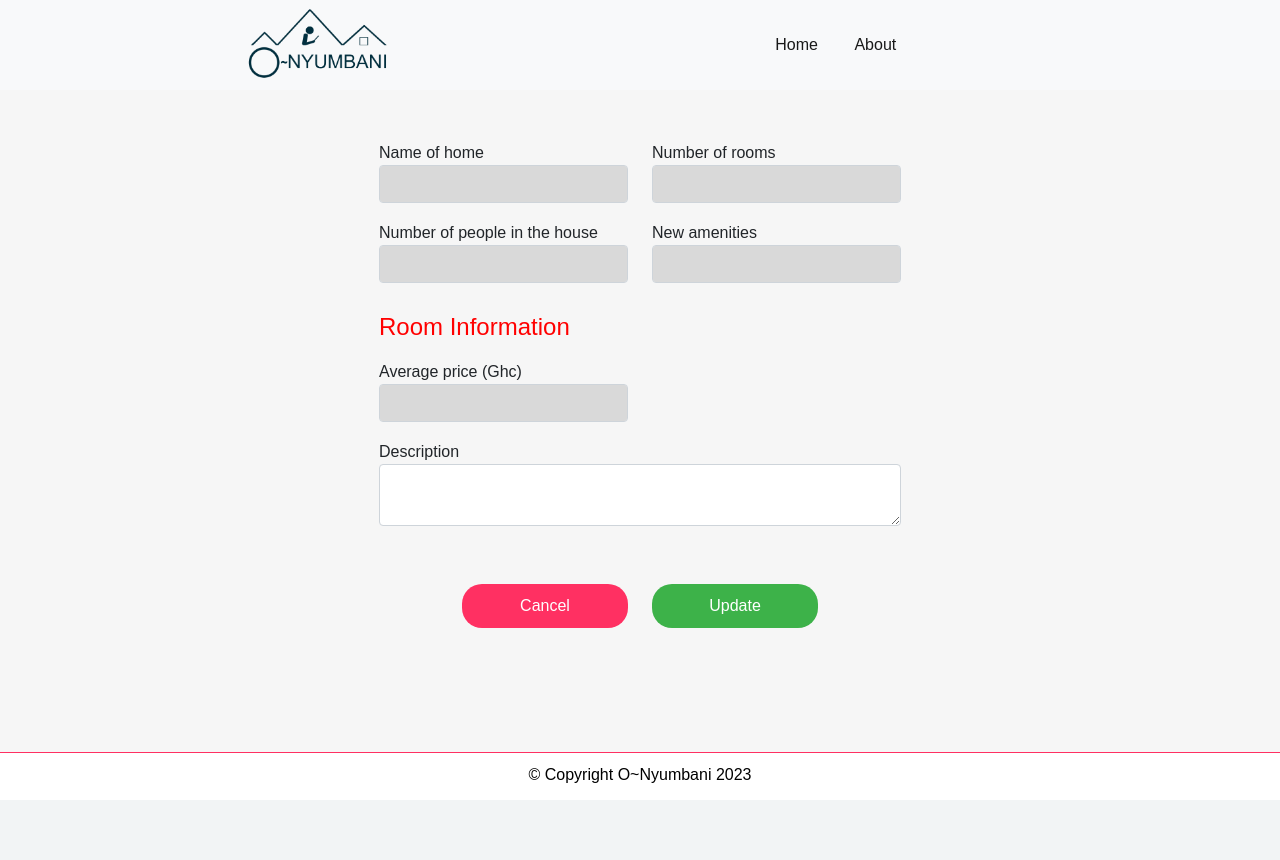
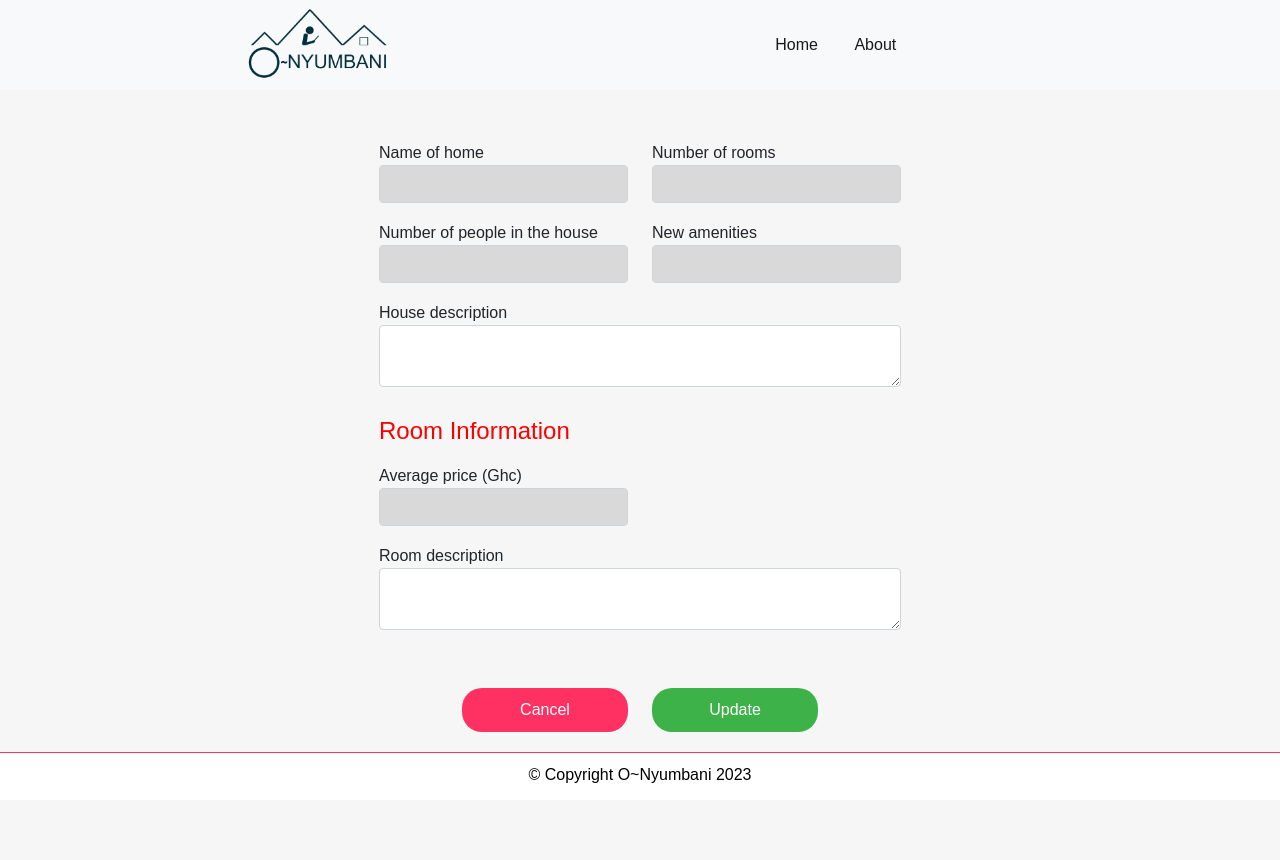
Before and after one commit to OnyabaniDevelopers/mvc-onyumbani, a Flask app: template src/templates/edithome.html.j2 in a window 1280 px wide. Before the commit the page ends 800 px from the top, so only its background shows below. Run offline with Flask 3, Linux system fonts and the light colour scheme; the template is opened without the code that fills it, so the values that code supplies are empty; parts of the project's set-up code (start-up, migrations or seed data) failed here and were passed over.

Commit message:
Update edit home functionality

```diff
--- a/src/controllers/student_controller.py
+++ b/src/controllers/student_controller.py
@@ -161,7 +161,7 @@ def view_application():
                 room_taken_info += "The time period you want to stay is not available<br>"
 
 
-            if room_taken_info:
+            if room_taken_info and application['status'] != 'Ready to go':
                 msg = room_taken_info
                 Hosts.update_application({'status':'closed'}, application['appId'])
                 application['status'] = 'closed'
--- a/src/templates/edithome.html.j2
+++ b/src/templates/edithome.html.j2
@@ -15,7 +15,7 @@
 <div style="margin-top: 3%;">
     <p style='text-align:center; color:#FF3062'> {{log}} </p>
     <div class="row">
-      <form action="" method="POST" >
+      <form action="{{url_for('edithome', id=homeId)}}" method="POST" >
         <div class="col-md-12">
             <div class="container-fluid" id="atn">
                 <div class="row">
@@ -26,7 +26,7 @@
                                 <div class="form-group">
                                     <label for="name">Name of home</label>
                                     <div class="input-group">
-                                        <input type="text" class="form-control" id="name" name="name" placeholder="">
+                                        <input type="text" class="form-control" id="name" name="homename" value="{{home_data['homename']}}">
                                     </div>
                                 </div>
                             </div>
@@ -34,7 +34,7 @@
                                 <div class="form-group">
                                     <label for="numroom">Number of rooms</label>
                                     <div class="input-group">
-                                        <input type="text" class="form-control" id="numroom" name="numroom" placeholder="">
+                                        <input type="number" class="form-control" id="numroom" name="numrooms" value="{{home_data['numrooms']}}">
                                     </div>
                                 </div>
                             </div>
@@ -42,7 +42,7 @@
                                 <div class="form-group">
                                     <label for="numpeople">Number of people in the house</label>
                                     <div class="input-group">
-                                        <input type="text" class="form-control" id="numpeople" name="numpeople" placeholder="">
+                                        <input type="text" class="form-control" id="numpeople" name="numpeople" value="{{home_data['numpeople']}}">
                                     </div>
                                 </div>
                             </div>
@@ -50,7 +50,15 @@
                                 <div class="form-group">
                                     <label for="amenities">New amenities</label>
                                     <div class="input-group">
-                                        <input type="text" class="form-control" id="amenities" name="amenities" placeholder="">
+                                        <input type="text" class="form-control" id="amenities" name="otheramenities" value="{{home_data['otheramenities']}}">
+                                    </div>
+                                </div>
+                            </div>
+                             <div class="col-sm-12">
+                                <div class="form-group">
+                                    <label for="desc">House description</label>
+                                    <div class="input-group">
+                                        <textarea class="form-control" id="homedesc" name="homedescription">{{home_data['homedescription']}}</textarea>
                                     </div>
                                 </div>
                             </div>
@@ -59,15 +67,15 @@
                                 <div class="form-group">
                                     <label for="price">Average price (Ghc)</label>
                                     <div class="input-group">
-                                        <input type="text" class="form-control" id="price" name="price" placeholder="">
+                                        <input type="text" class="form-control" id="price" name="roomprice" value="{{home_data['roomprice']}}">
                                     </div>
                                 </div>
                             </div>
                             <div class="col-sm-12">
                                 <div class="form-group">
-                                    <label for="desc">Description</label>
+                                    <label for="desc">Room description</label>
                                     <div class="input-group">
-                                        <textarea class="form-control" id="desc" name="desc" placeholder=""></textarea>
+                                        <textarea class="form-control" id="roomdesc" name="roomdescription">{{home_data['roomdescription']}}</textarea>
                                     </div>
                                 </div>
                             </div>
--- a/src/templates/homesapplicationview.html.j2
+++ b/src/templates/homesapplicationview.html.j2
@@ -71,7 +71,7 @@
             <p class='small'>{{home.get('roomprice')}} / month / room</p>
           </div>
           <div class="d-flex justify-content-between">
-            <a href="{{ url_for('edithome')}}" class="">
+            <a href="edithome/{{home.get('homeId')}}" class="">
                 <span class="pencil">
                     <i class="fa-solid fa-pencil" style="color: #FF3062;"></i>
                 </span>
```
Also changed, not shown: src/controllers/home_controller.py (+25 -12 lines).
